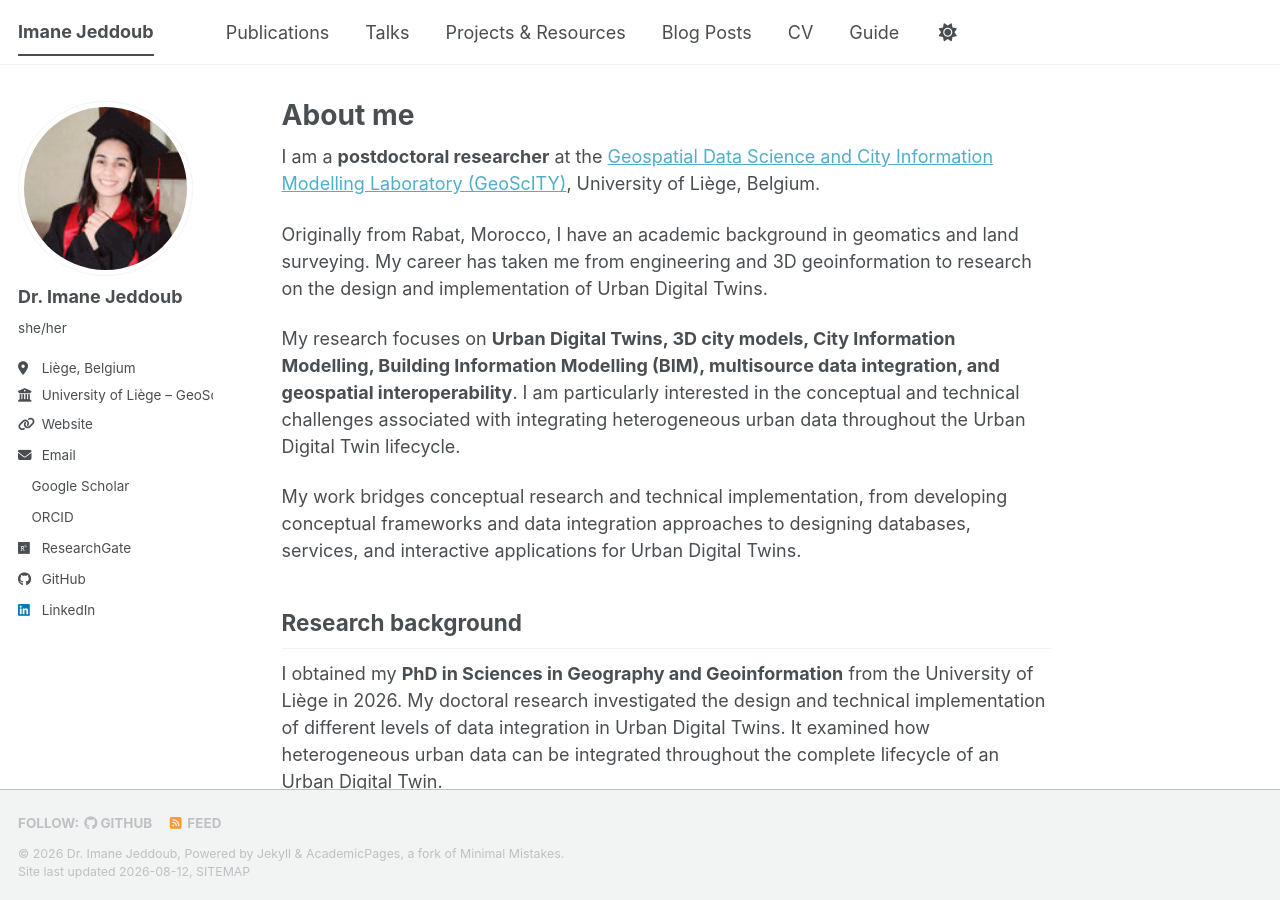
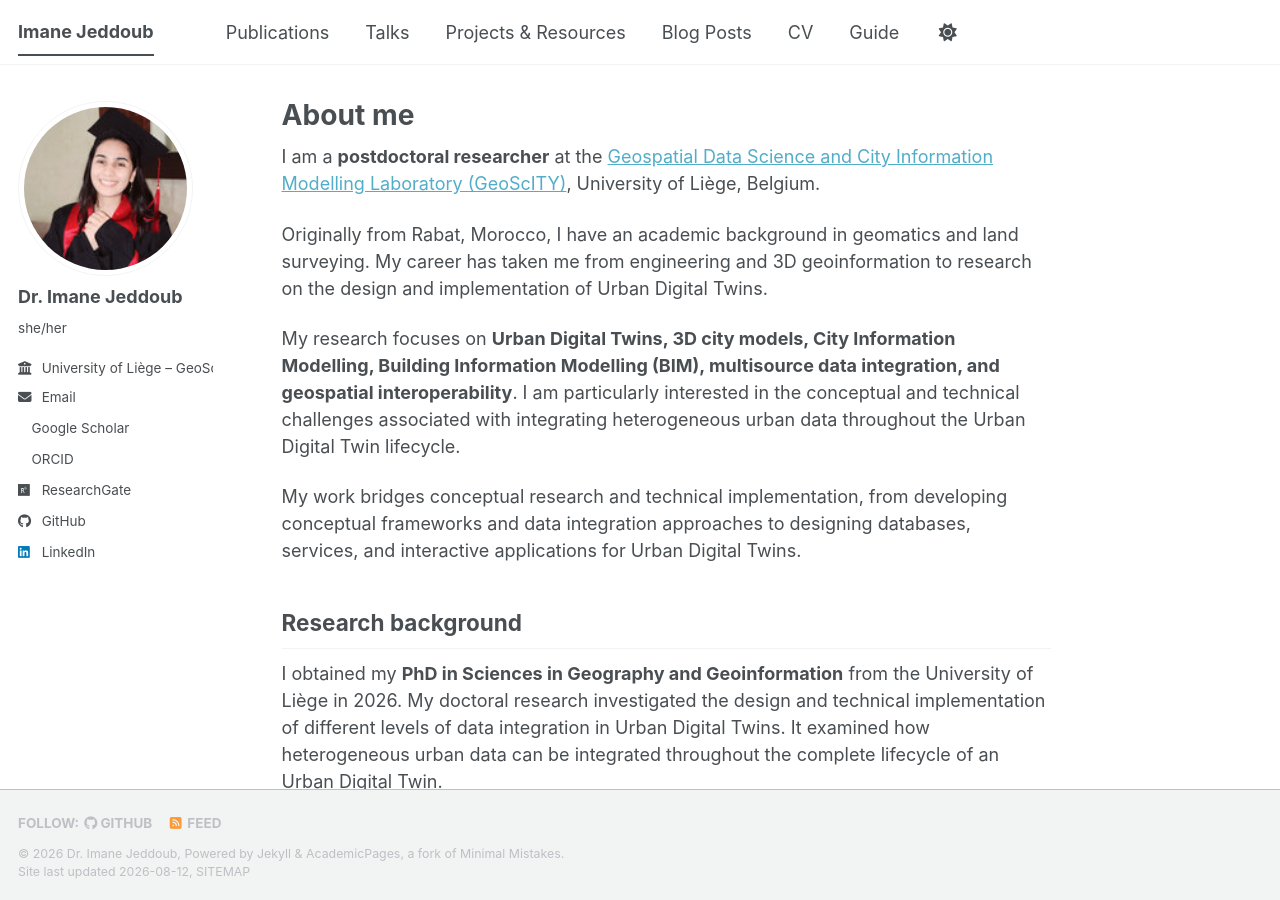
Before and after one commit to JEDDOUB/JEDDOUB.github.io, a Jekyll site: the page built from _pages/about.md, in a window 1280 px wide and 900 px high. Built offline with Jekyll 4.4.1, drawn with Linux system fonts in a browser that asks for light colours; a style sheet for code colours, icons or effects is not loaded.

Commit message:
Update _config.yml

```diff
--- a/_config.yml
+++ b/_config.yml
@@ -18,9 +18,7 @@ author:
   name             : "Dr. Imane Jeddoub"
   pronouns         : "she/her"
   bio              : ""
-  location         : "Liège, Belgium"
   employer         : "University of Liège – GeoScITY"
-  uri              : "https://www.geoscity.uliege.be/"
   email            : "I.Jeddoub@uliege.be"
 
   # Academic websites
```
